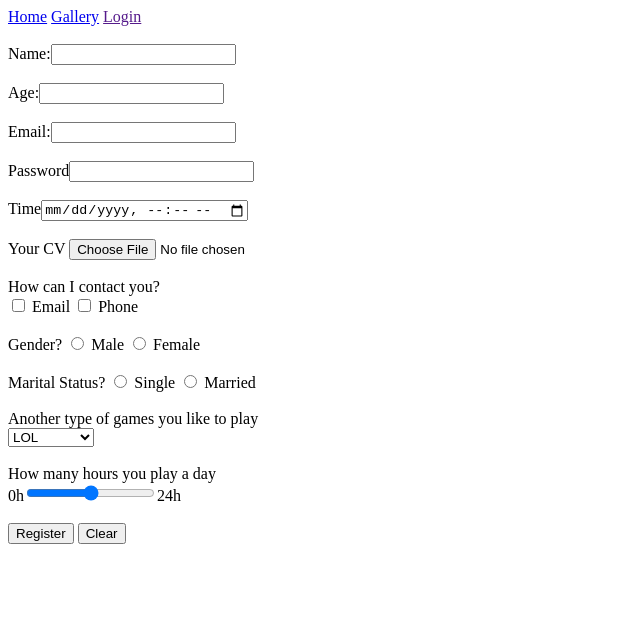
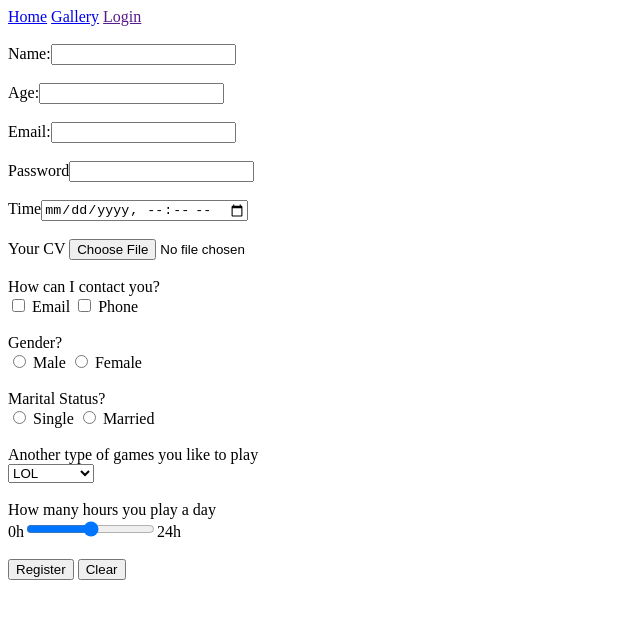
Before and after one commit to Khangddgcs200595/test, a plain HTML site: page html/login.html in a window 1280 px wide. Shown: the whole page, without its empty margins (0-640 px from the left). Drawn offline with Linux system fonts and the light colour scheme.

Commit message:
Update login.html

```diff
--- a/html/login.html
+++ b/html/login.html
@@ -24,11 +24,11 @@
         <input type="checkbox"> Email
         <input type="checkbox"> Phone <br><br>
 
-        Gender?
+        Gender?<br>
         <input type="radio" name="Gender?"> Male
         <input type="radio" name="Gender?"> Female<br><br>
 
-        Marital Status?
+        Marital Status?<br>
         <input type="radio" name="MaritalStatus"> Single
         <input type="radio" name="MaritalStatus"> Married<br><br>
 
```
